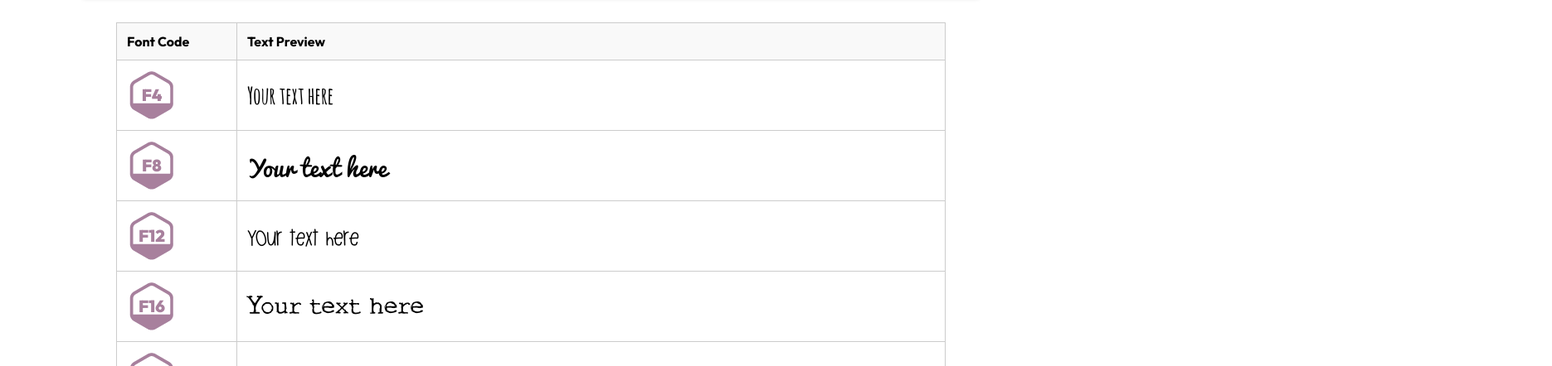
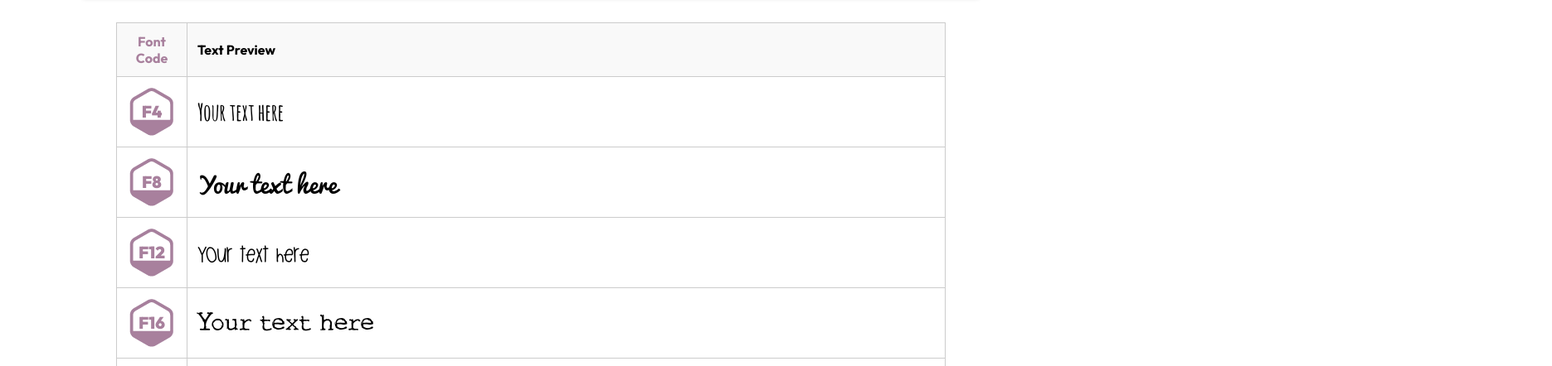
Before and after one commit to hndlbls/font-preview, a plain HTML site: page index.html in a window 1280 px wide. Shown: the part 174-616 px from the top of the page at 83% size, 1871 px wide, since content can reach past the window. Drawn offline with Linux system fonts and the light colour scheme.

Commit message:
Add files via upload

```diff
--- a/css/style.css
+++ b/css/style.css
@@ -329,3 +329,21 @@ td:first-child {
   height:51px;
   font-size:20px;
 }
+
+
+/* === Font Code column header and cells === */
+th#col-font {
+  color: #a8809d;
+  width: 60px;
+  min-width: 60px;
+  max-width: 60px;
+  border-right: none;
+  text-align: center;
+}
+td.font-code-cell {
+  width: 60px;
+  min-width: 60px;
+  max-width: 60px;
+  border-right: none;
+  text-align: center;
+}
```
